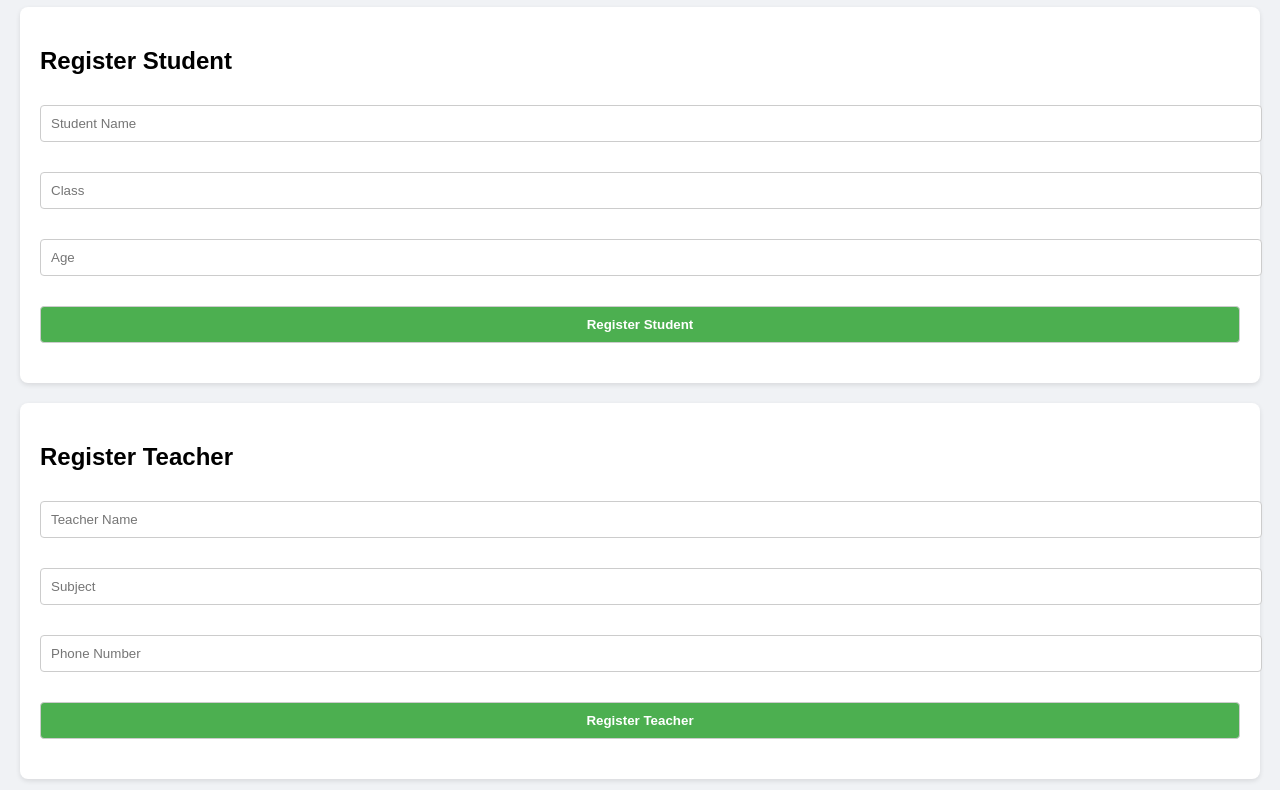
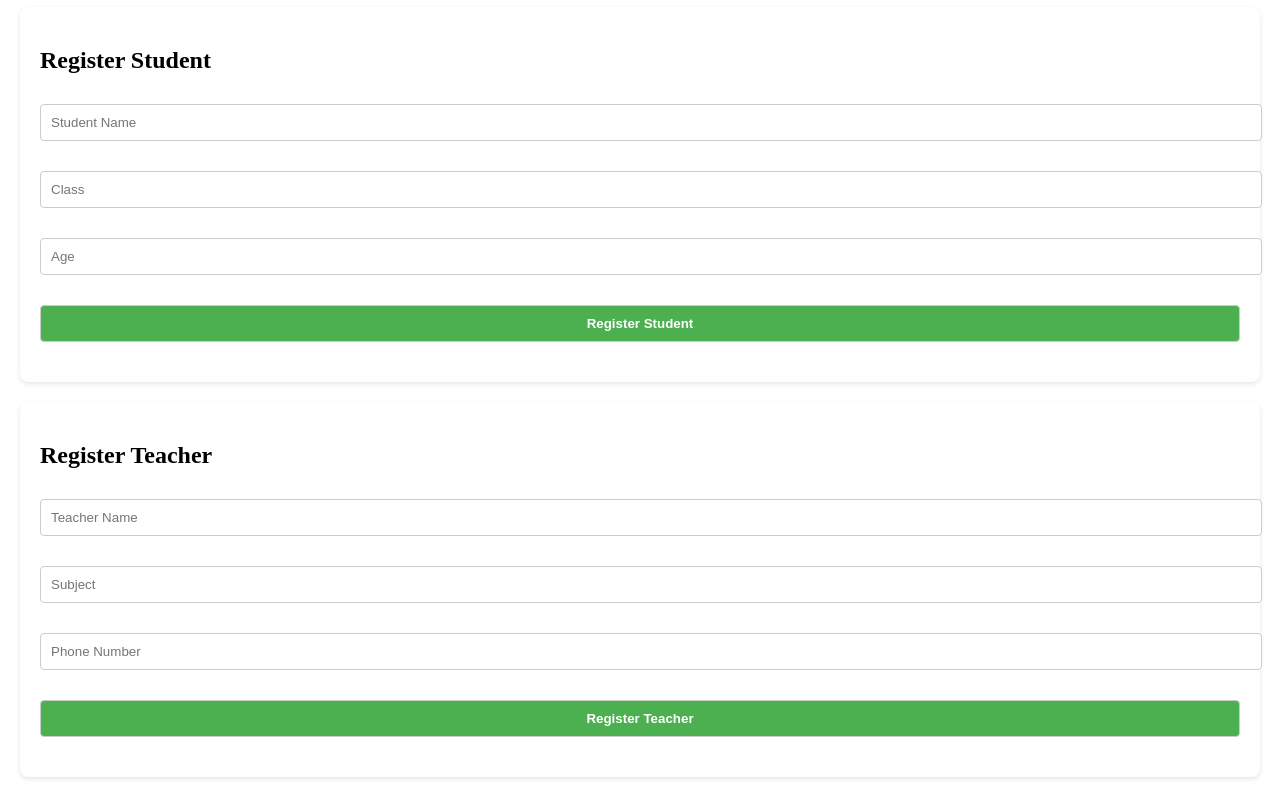
Before and after one commit to 6446Abhay/ERP, a plain HTML site: page Index.html in a window 1280 px wide. Shown: the part 93-883 px from the top of the page. Drawn offline with Linux system fonts and the light colour scheme.

Commit message:
Update Index.html

```diff
--- a/Index.html
+++ b/Index.html
@@ -5,7 +5,7 @@
     <title>School ERP System</title>
     <style>
         body {
-            font-family: Arial, sans-serif;
+            font-
             background: #f0f2f5;
             margin: 0;
             padding: 20px;
```
